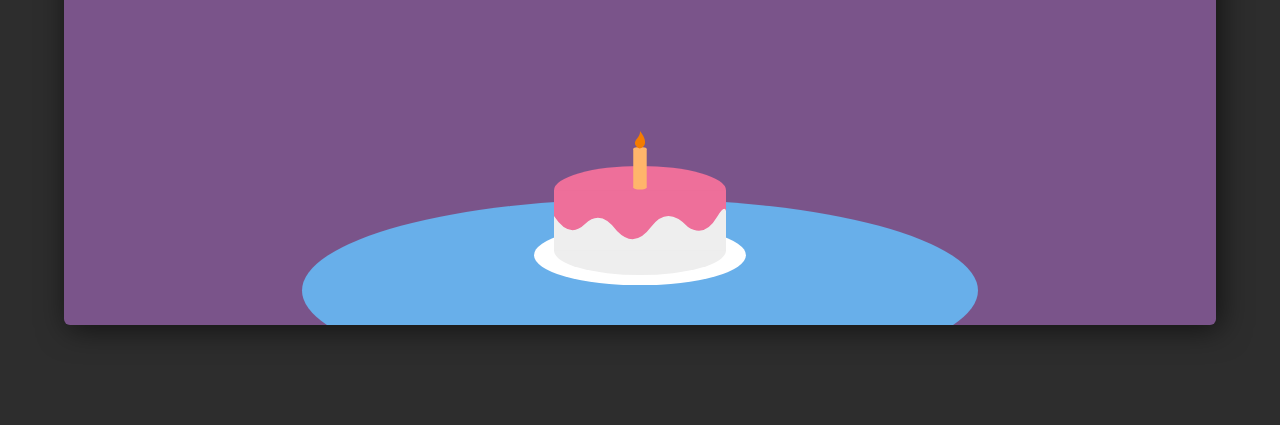
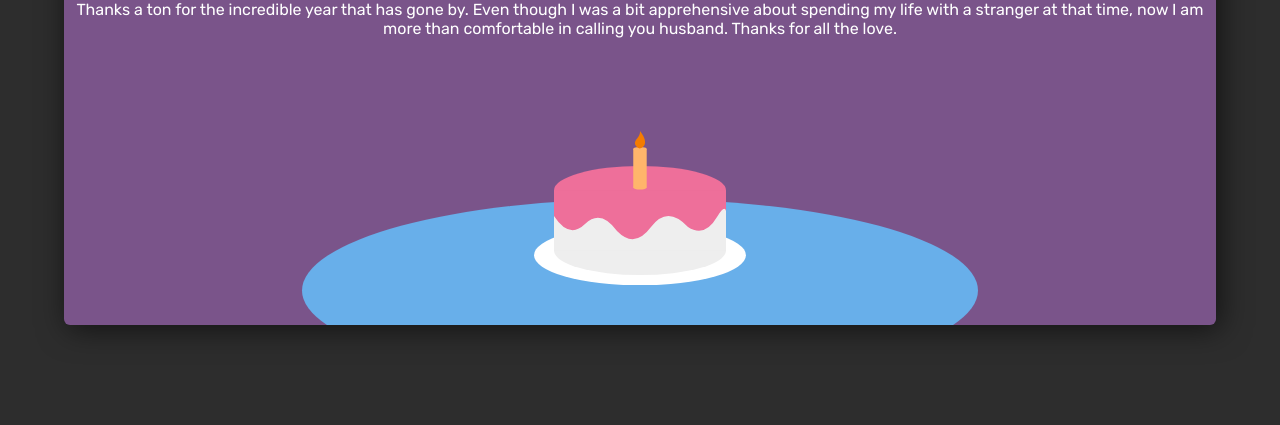
Before and after one commit to niranjanasudhan/my, a plain HTML site: page index.html in a window 1280 px wide. Shown: the part 375-800 px from the top of the page. Drawn offline with nearby package versions, Linux system fonts and the light colour scheme.

Commit message:
Update index.html

```diff
--- a/index.html
+++ b/index.html
@@ -83,6 +83,7 @@
                 <h1>Happy</h1>
                 <h1 id="years">{{yearCounter}}<span id="ord">{{ord}}</span></h1>
                 <h1>Engagement Anniversary Dear</h1>
+                <p>Thanks a ton for the incredible year that has gone by. Even though I was a bit apprehensive about spending my life with a stranger at that time, now I am more than comfortable in calling you husband. Thanks for all the love.</p>
             </div>
             <svg id="cake" xmlns="http://www.w3.org/2000/svg" xmlns:xlink="http://www.w3.org/1999/xlink" style="isolation:isolate" viewBox="554.022 463 172 144" width="172" height="144"><g><g><ellipse vector-effect="non-scaling-stroke" cx="640.0220755799722" cy="582.4999999999999" rx="86" ry="24.5" fill="rgb(238,238,238)"/><rect x="554.022" y="522.5" width="172" height="60" transform="matrix(1,0,0,1,0,0)" fill="rgb(238,238,238)"/></g><g><ellipse vector-effect="non-scaling-stroke" cx="640.0220755799722" cy="522.5" rx="86" ry="24.5" fill="rgb(238,111,154)"/><path d=" M 554.022 522.5 L 554.022 548 Q 569.257 571.44 585.022 556 Q 600.787 540.56 617.022 563 Q 634.608 581.123 651.022 559 Q 667.437 536.877 688.022 559 Q 704.745 569.96 717.022 549 Q 724.586 536.603 726.022 543 L 726.022 522.5 L 554.022 522.5 Z " fill="rgb(238,111,154)"/></g><g><ellipse vector-effect="non-scaling-stroke" cx="639.9999999999999" cy="519.5855855855856" rx="6.719985291413309" ry="1.9144144144142956" fill="rgb(255,181,107)"/><ellipse vector-effect="non-scaling-stroke" cx="639.9999999999999" cy="480.91441441441407" rx="6.719985291413309" ry="1.9144144144142388" fill="rgb(255,181,107)"/><rect x="633.28" y="480.914" width="13.44" height="38.671" transform="matrix(1,0,0,1,0,0)" fill="rgb(255,181,107)"/></g><path d=" M 644 478 Q 639.5 482.875 636 478 C 631.979 472.399 640.75 469.875 640 463 Q 647.478 472.726 644 478 Z " fill="rgb(245,124,0)"/></g></svg>
             <svg id="dish" xmlns="http://www.w3.org/2000/svg" xmlns:xlink="http://www.w3.org/1999/xlink" style="isolation:isolate" viewBox="534.044 555.309 211.956 60.383" width="211.956" height="60.383"><ellipse vector-effect="non-scaling-stroke" cx="640.0220755799722" cy="585.5" rx="105.97792442002776" ry="30.191385445240485" fill="rgb(255,255,255)"/></svg>
```
